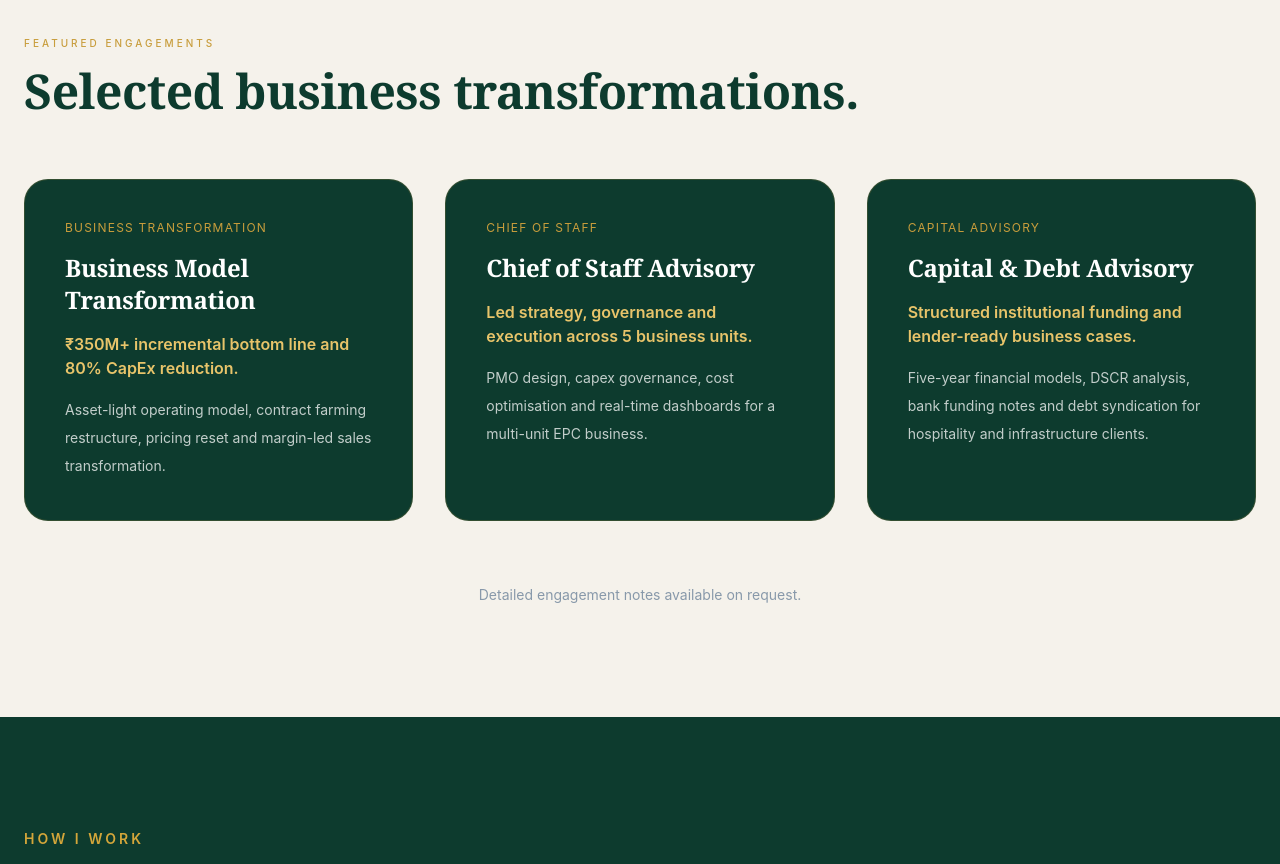
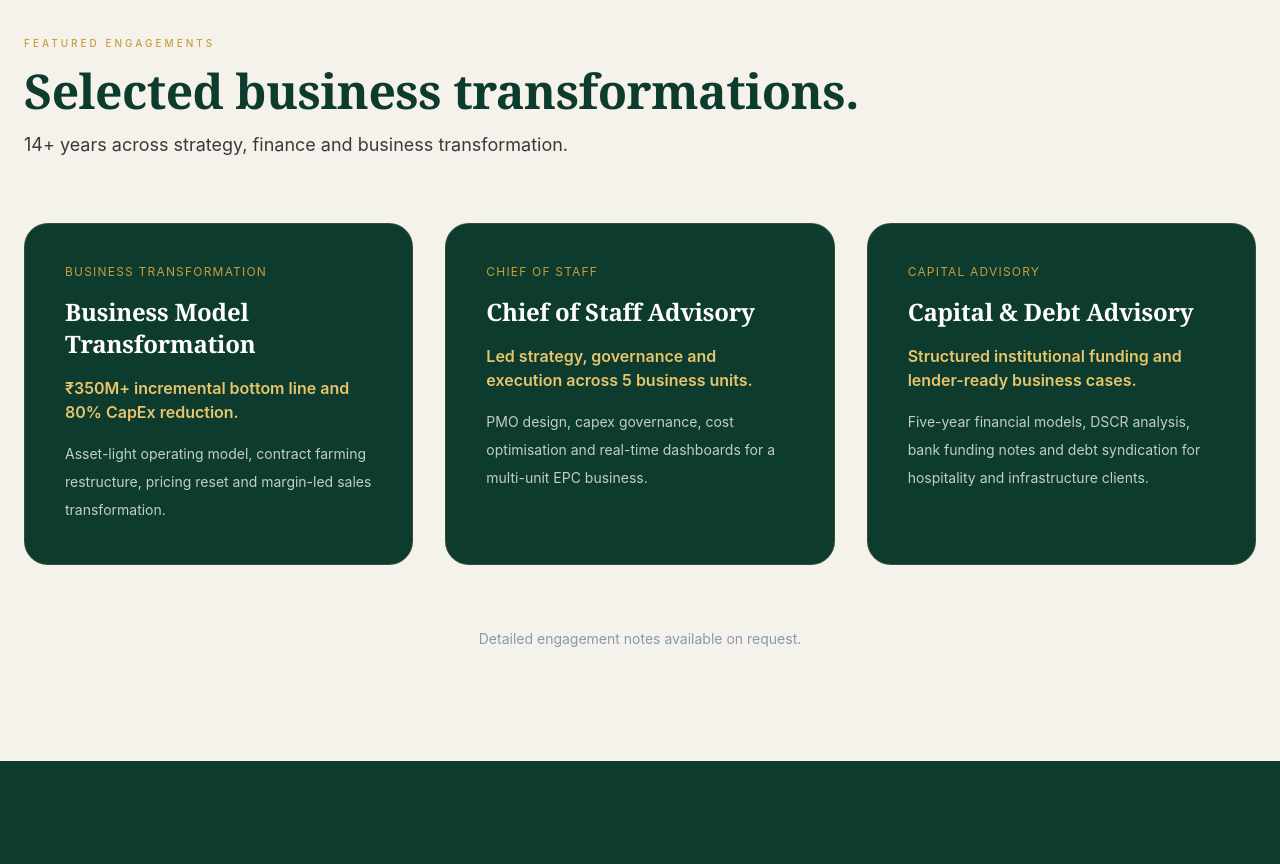
Before and after one commit to SravaniPolina/sravani-portfolio-frontend, a React (Create React App) app: page / in a window 1280 px wide. Shown: the part 3560-4424 px from the top of the page. Built offline with nearby package versions, Linux system fonts and the light colour scheme.

Commit message:
Update Projects.jsx

```diff
--- a/src/components/Projects.jsx
+++ b/src/components/Projects.jsx
@@ -26,9 +26,10 @@ export default function Projects() {
     <section id="projects" className="py-28" style={{background: "var(--beige)"}}>
       <div className="max-w-7xl mx-auto px-6">
         <p className="section-label" style={{color: "var(--gold)"}}>Featured Engagements</p>
-        <h2 className="font-serif text-5xl mt-4 mb-16" style={{color: "var(--green)"}}>
+       <h2 className="font-serif text-5xl mt-4 mb-4" style={{color: "var(--green)"}}>
           Selected business transformations.
         </h2>
+        <p className="text-lg mb-16" style={{color: "#3A3A3A"}}>14+ years across strategy, finance and business transformation.</p>
         <div className="grid lg:grid-cols-3 gap-8">
           {engagements.map((item) => (
             <div key={item.title} className="rounded-3xl p-10 flex flex-col gap-4" style={{background: "var(--green)", border: "1px solid rgba(200,157,60,0.2)"}}>
```
